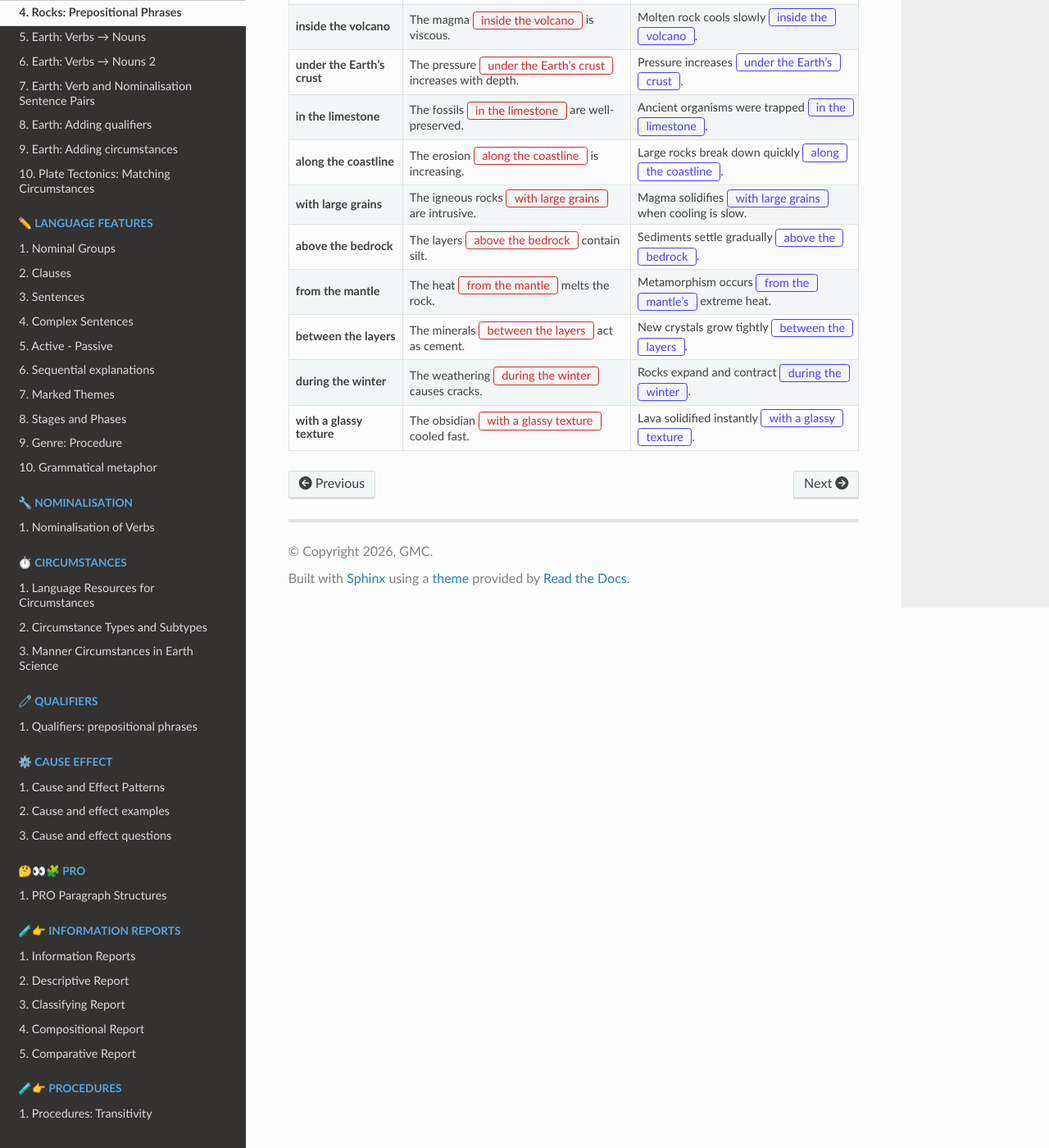
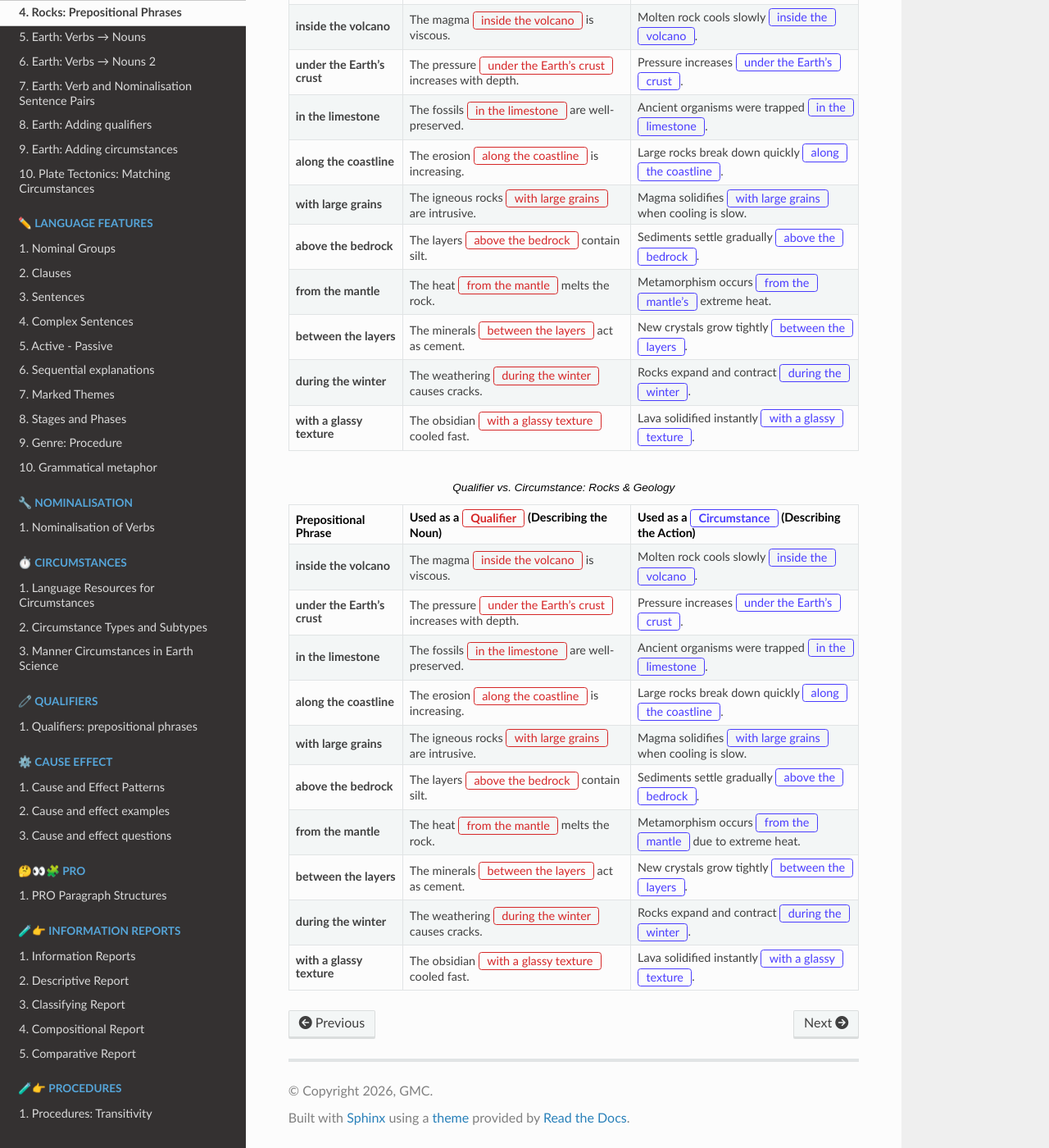
Before and after one commit to gmc-code/PC-Science-and-language, a Sphinx documentation site: the page built from docs/earth/rocks_prepositional_phrases.rst, in a window 1280 px wide and 1400 px high, scrolled down 739 px. Shown: the whole window at 82% size. Built offline with Sphinx 7.4.7 and the Read the Docs theme 3.1.0, drawn with Linux system fonts in a browser that asks for light colours; pages that are not in the unit, such as notebooks, are missing from menus.

Commit message:
partb
Co-authored-by: Copilot <copilot@github.com>

```diff
--- a/docs/_static/css/sfg.css
+++ b/docs/_static/css/sfg.css
@@ -8,12 +8,13 @@
 /* plain -- just colour */
 /* ========================================== */
 
-span.participantp { color: #d62728; }
-span.processp     { color: #2ca02c; }
-span.circp        { color: #4a3dff; }
-span.conjp        { color: #6b7280; }
-span.themep       { color: #1f77b4; }
-span.rhemep       { color: #111827; }
+span.participantp    { color: #d62728; }
+span.processp        { color: #2ca02c; }
+span.circp           { color: #4a3dff; }
+span.conjp           { color: #6b7280; }
+span.partp         { color: #6b7280; }
+span.themep          { color: #1f77b4; }
+span.rhemep          { color: #111827; }
 
 /* ========================================== */
 /* with border */
@@ -23,6 +24,7 @@ span.participant,
 span.process,
 span.circ,
 span.conj,
+span.partp,
 span.theme,
 span.rheme {
 
@@ -39,6 +41,7 @@ span.participant { color: #d62728; border-color: #d62728; }
 span.process     { color: #2ca02c; border-color: #2ca02c; }
 span.circ        { color: #4a3dff; border-color: #4a3dff; }
 span.conj        { color: #6b7280; font-style: italic; }
+span.part        { color: #6b7280; font-style: italic; }
 span.theme       { color: #1f77b4; border-color: #1f77b4; }
 span.rheme       { color: #111827; border-color: #111827; }
 
@@ -51,6 +54,7 @@ span.participantb,
 span.processb,
 span.circb,
 span.conjb,
+span.partb,
 span.themeb,
 span.rhemeb {
   /* text color: off-white */
@@ -69,6 +73,7 @@ span.participantb { background-color: #d62728; } /* red */
 span.processb     { background-color: #2ca02c; } /* green */
 span.circb        { background-color: #4a3dff; } /* indigo */
 span.conjb        { background-color: #6b7280; font-style: italic; } /* gray, italic */
+span.partb        { background-color: #6b7280; font-style: italic; } /* gray, italic */
 span.themeb       { background-color: #1f77b4; font-weight: 600; } /* blue, bold */
 span.rhemeb       { background-color: #111827; } /* near-black */
 
@@ -76,6 +81,7 @@ span.rhemeb       { background-color: #111827; } /* near-black */
 span.participantb,
 span.processb,
 span.circb,
+span.partb,
 span.conjb,
 span.themeb,
 span.rhemeb {
@@ -87,6 +93,7 @@ span.rhemeb {
   span.participantb,
   span.processb,
   span.circb,
+  span.partb,
   span.conjb,
   span.themeb,
   span.rhemeb {
--- a/docs/conf.py
+++ b/docs/conf.py
@@ -25,7 +25,7 @@ def setup(app):
     roles_to_register = [
         "p", "r", "o", "pb", "rb", "ob", "iv", "dv", "cv", "ivb", "dvb", "cvb",
         "theme", "rheme", "themeb", "rhemeb", "process", "participant", "circ",
-        "conj", "processb", "participantb", "circb", "conjb", "processp",
+        "conj", "part","processb", "participantb", "circb", "conjb", "partb", "processp",
         "participantp", "circp", "conjp", "rubricsmall"
     ]
 
--- a/docs/earth/rocks_prepositional_phrases.rst
+++ b/docs/earth/rocks_prepositional_phrases.rst
@@ -58,3 +58,52 @@ Rocks: Prepositional Phrases
     * - **with a glassy texture**
       - The obsidian :participant:`with a glassy texture` cooled fast.
       - Lava solidified instantly :circ:`with a glassy texture`.
+
+
+.. list-table:: Qualifier vs. Circumstance: Rocks & Geology
+    :header-rows: 1
+    :widths: 20 40 40
+
+    * - Prepositional Phrase
+      - Used as a :participant:`Qualifier` (Describing the Noun)
+      - Used as a :circ:`Circumstance` (Describing the Action)
+
+    * - **inside the volcano**
+      - The magma :participant:`inside the volcano` is viscous.
+      - Molten rock cools slowly :circ:`inside the volcano`.
+
+    * - **under the Earth's crust**
+      - The pressure :participant:`under the Earth's crust` increases with depth.
+      - Pressure increases :circ:`under the Earth's crust`.
+
+    * - **in the limestone**
+      - The fossils :participant:`in the limestone` are well-preserved.
+      - Ancient organisms were trapped :circ:`in the limestone`.
+
+    * - **along the coastline**
+      - The erosion :participant:`along the coastline` is increasing.
+      - Large rocks break down quickly :circ:`along the coastline`.
+
+    * - **with large grains**
+      - The igneous rocks :participant:`with large grains` are intrusive.
+      - Magma solidifies :circ:`with large grains` when cooling is slow.
+
+    * - **above the bedrock**
+      - The layers :participant:`above the bedrock` contain silt.
+      - Sediments settle gradually :circ:`above the bedrock`.
+
+    * - **from the mantle**
+      - The heat :participant:`from the mantle` melts the rock.
+      - Metamorphism occurs :circ:`from the mantle` due to extreme heat.
+
+    * - **between the layers**
+      - The minerals :participant:`between the layers` act as cement.
+      - New crystals grow tightly :circ:`between the layers`.
+
+    * - **during the winter**
+      - The weathering :participant:`during the winter` causes cracks.
+      - Rocks expand and contract :circ:`during the winter`.
+
+    * - **with a glassy texture**
+      - The obsidian :participant:`with a glassy texture` cooled fast.
+      - Lava solidified instantly :circ:`with a glassy texture`.
```
